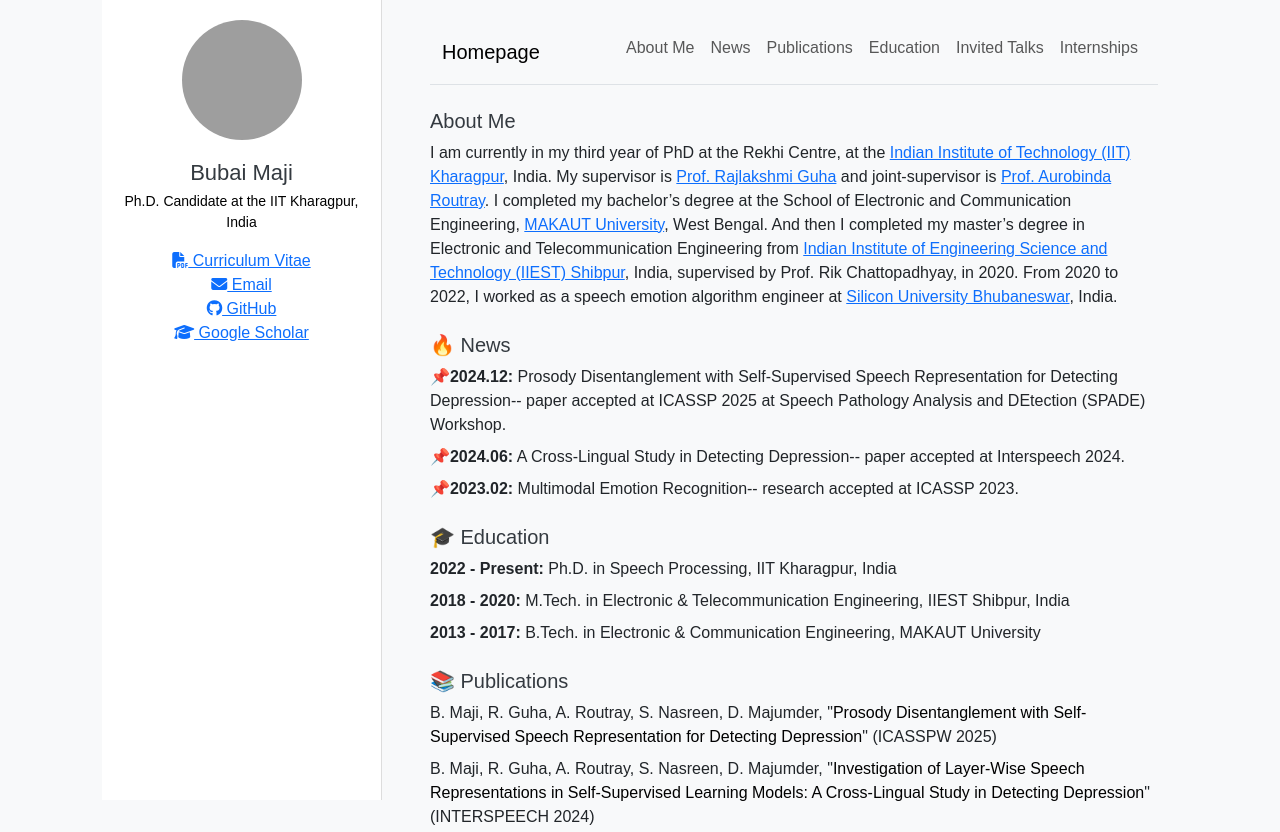
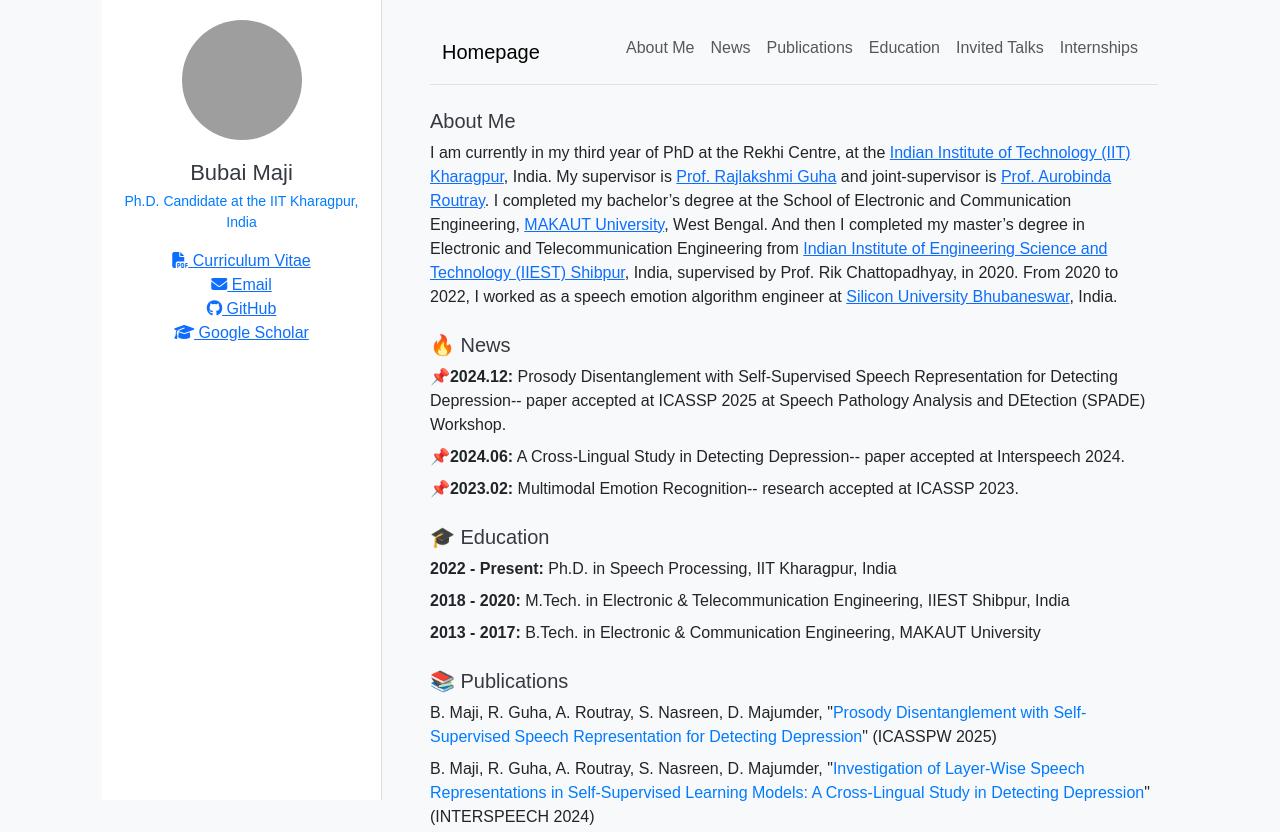
Before and after one commit to bubaimaji/bubaimaji.github.io, a plain HTML site: page index.html in a window 1280 px wide. Shown: the top 832 px of the page. Drawn offline with nearby package versions, Linux system fonts and the light colour scheme; grey boxes are pictures that could not be loaded.

Commit message:
Update style.css

```diff
--- a/style.css
+++ b/style.css
@@ -42,7 +42,7 @@ body {
 .sidebar p {
     text-align: center;
     font-size: 14px;
-    color: #000000;
+    color: #007bff;
 }
 
 .contact-info {
@@ -52,7 +52,7 @@ body {
 
 .contact-info p {
     font-size: 14px;
-    color: #000000;
+    color: #007bff;
     margin: 5px 0;
 }
 
@@ -109,7 +109,7 @@ ul li {
 }
 
 ul li a {
-    color: #000000;
+    color: #007bff;
     text-decoration: none;
 }
 
```
